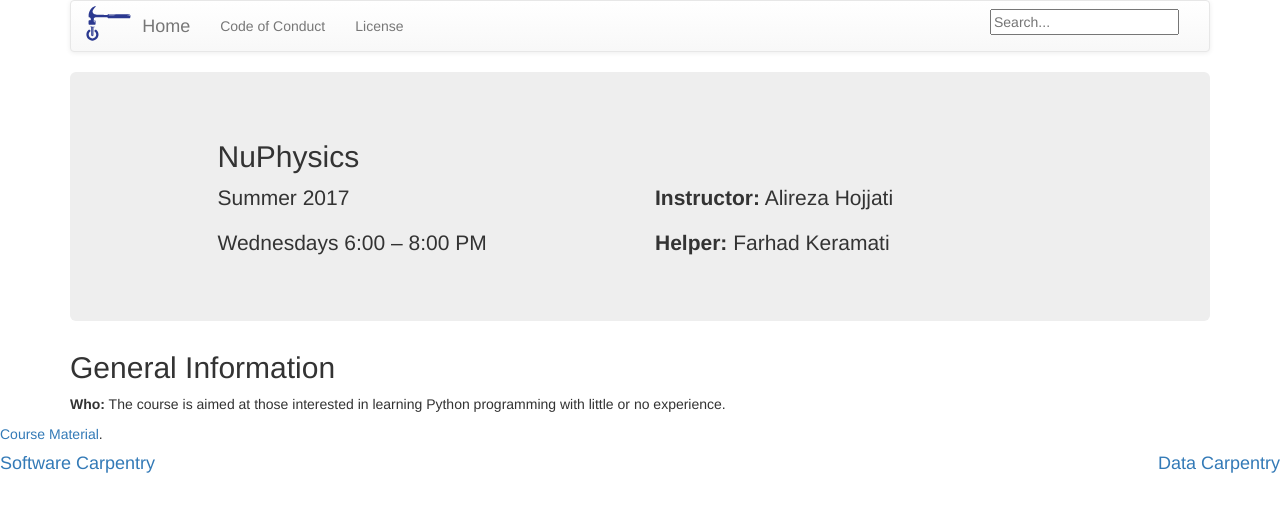
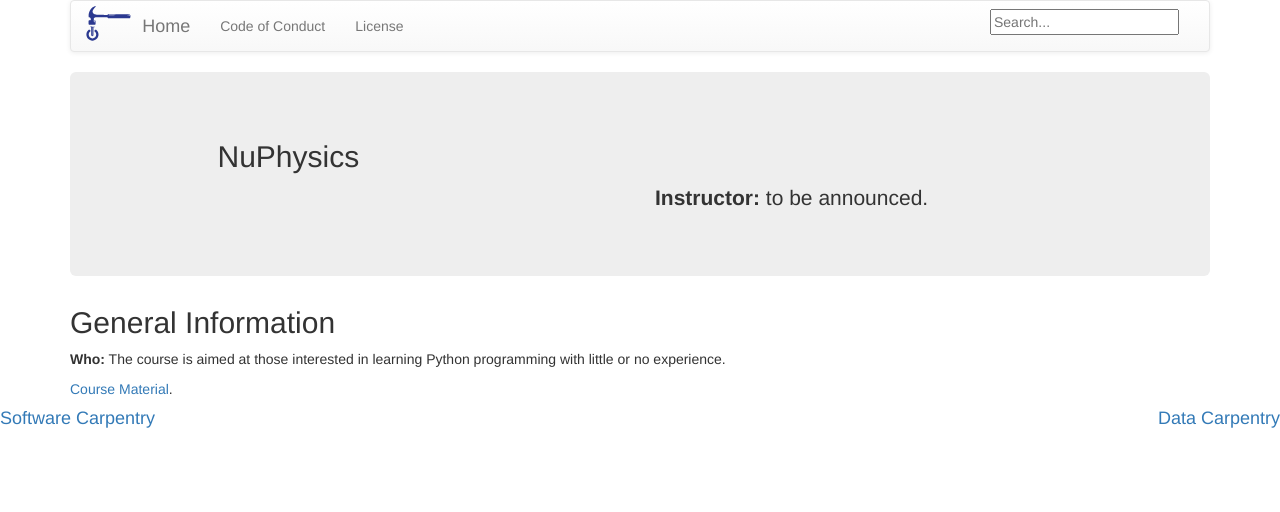
Before and after one commit to aliojjati/NuPhysics, a Jekyll site: the page built from Course/index.html, in a window 1280 px wide. Shown: the top 512 px of the page. Built offline with Jekyll 4.4.1, drawn with Linux system fonts in a browser that asks for light colours; some of the changed lines change nothing that is shown.

Commit message:
index edit 5

```diff
--- a/Course/index.html
+++ b/Course/index.html
@@ -7,15 +7,6 @@ address: " Toronto, ON"      # full street address of workshop (e.g., "Room A, 1
 country: "ca"      # lowercase two-letter ISO country code such as "fr" (see https://en.wikipedia.org/wiki/ISO_3166-1)
 language: "en"     # lowercase two-letter ISO language code such as "fr" (see https://en.wikipedia.org/wiki/ISO_639-1)
 latlng: "49.284542,-123.111646"       # decimal latitude and longitude of workshop venue (e.g., "41.7901128,-87.6007318" - use http://www.latlong.net/)
-humandate: "Summer 2017"    # human-readable dates for the workshop (e.g., "Feb 17-18, 2020")
-humantime: "Wednesdays 6:00 – 8:00 PM"    # human-readable times for the workshop (e.g., "9:00 am - 4:30 pm")
-#startdate: 2017-02-02      # machine-readable start date for the workshop in YYYY-MM-DD format like 2015-01-01
-#enddate: 2017-02-03        # machine-readable end date for the workshop in YYYY-MM-DD format like 2015-01-02
-instructor: ["Alireza Hojjati"] # boxed, comma-separated list of instructors' names as strings, like ["Kay McNulty", "Betty Jennings", "Betty Snyder"]
-helper: ["Farhad Keramati"]     # boxed, comma-separated list of helpers' names, like ["Marlyn Wescoff", "Fran Bilas", "Ruth Lichterman"]
-#contact: ["alliojjati@gmail.com"]    # boxed, comma-separated list of contact email addresses for the host, lead instructor, or whoever else is handling questions, like ["marlyn.wescoff@example.org", "fran.bilas@example.org", "ruth.lichterman@example.org"]
-etherpad: "TBA"           # optional: URL for the workshop Etherpad if there is one
-eventbrite:           # optional: alphanumeric key for Eventbrite registration, e.g., "1234567890AB" (if Eventbrite is being used)
 ---
 
 <!-- See instructions in the comments below for how to edit specific sections of this workshop template. -->
@@ -114,8 +105,6 @@ The course is aimed at those interested in learning Python programming with litt
   can use http://itouchmap.com/latlong.html to find the lat/long of an
   address.
 -->
-
+  <a href="Course/index.html">Course Material</a>.
 
 </div> <!-- End of 'Python' section. -->
-
-  <a href="Course/index.html">Course Material</a>.
```
